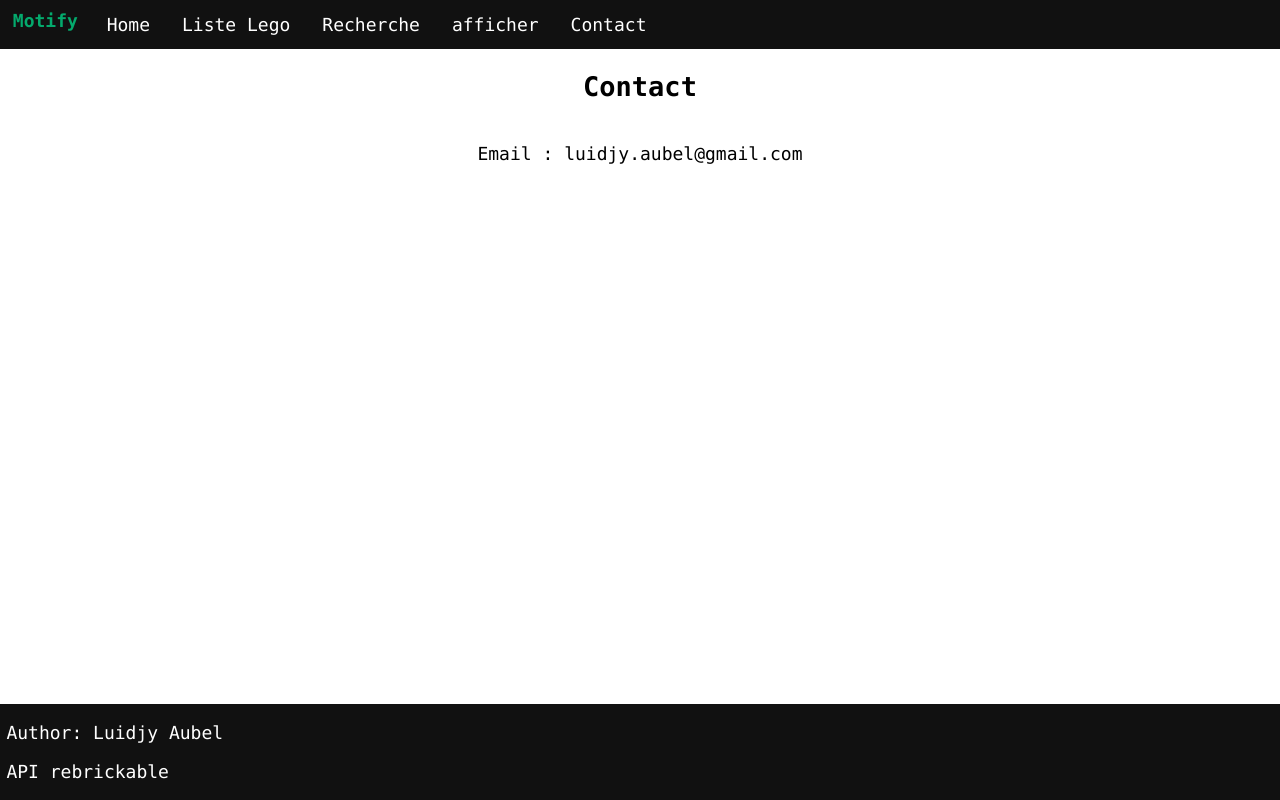
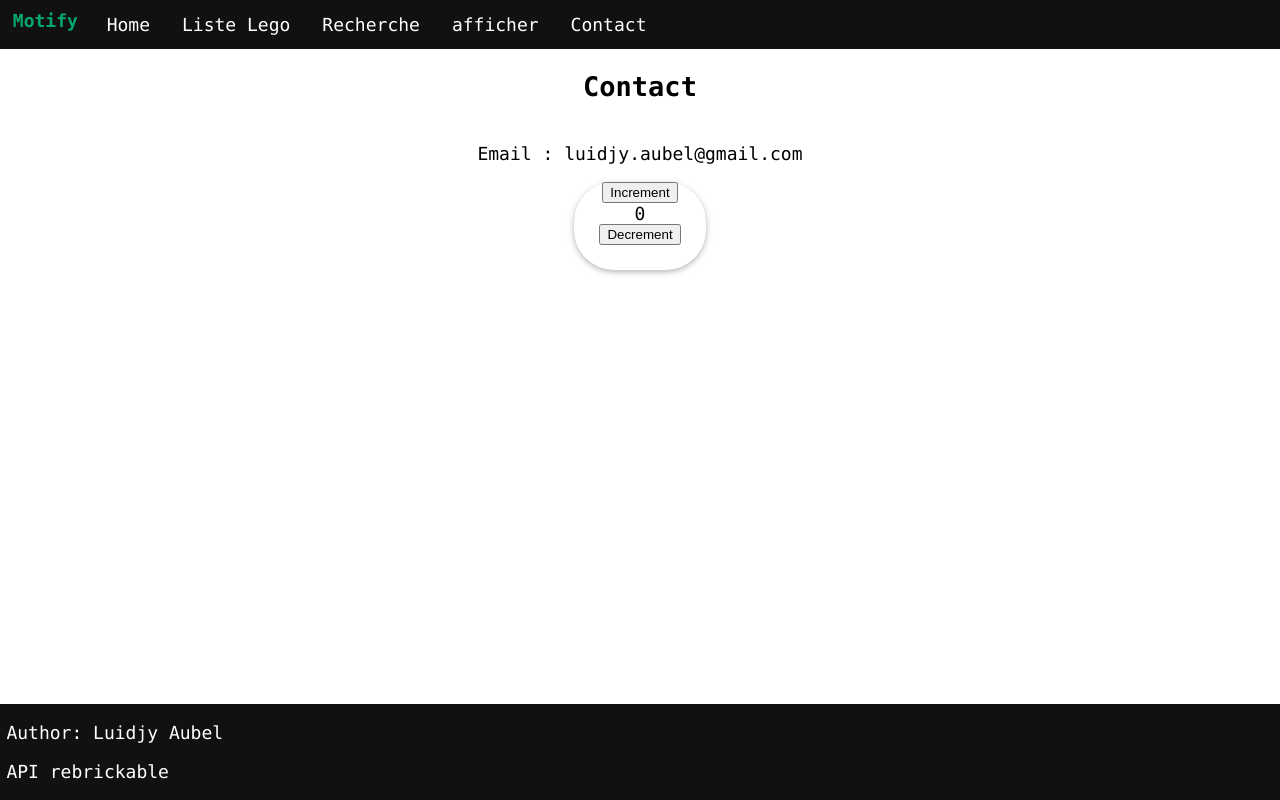
Before and after one commit to LuidjyAubel/React-app, a React (Create React App) app: page /contact in a window 1280 px wide. Built offline with nearby package versions, Linux system fonts and the light colour scheme.

Commit message:
feat: react reduc

```diff
--- a/package.json
+++ b/package.json
@@ -3,6 +3,7 @@
   "version": "0.1.0",
   "private": true,
   "dependencies": {
+    "@reduxjs/toolkit": "^1.9.0",
     "@testing-library/jest-dom": "^5.16.5",
     "@testing-library/react": "^13.4.0",
     "@testing-library/user-event": "^13.5.0",
@@ -10,6 +11,7 @@
     "react": "^18.2.0",
     "react-dom": "^18.2.0",
     "react-form-component": "^2.4.3",
+    "react-redux": "^8.0.5",
     "react-scripts": "5.0.1",
     "web-vitals": "^2.1.4"
   },
--- /dev/null
+++ b/src/components/Counter.js
@@ -0,0 +1,27 @@
+import React from 'react'
+import { useSelector, useDispatch } from 'react-redux'
+import { decrement, increment } from '../feature/counter'
+
+export default function Counter() {
+  const count = useSelector((state) => state.counter.value)
+  const dispatch = useDispatch()
+
+
+  return (
+      <div>
+        <button
+          aria-label="Increment value"
+          onClick={() => dispatch(increment())}
+        >
+          Increment
+        </button>
+        <span>{count}</span>
+        <button
+          aria-label="Decrement value"
+          onClick={() => dispatch(decrement())}
+        >
+          Decrement
+        </button>
+      </div>
+  )
+}
--- /dev/null
+++ b/src/feature/counter.js
@@ -0,0 +1,28 @@
+import { createSlice } from '@reduxjs/toolkit'
+
+export const counterSlice = createSlice({
+  name: 'counter',
+  initialState: {
+    value: 0,
+  },
+  reducers: {
+    increment: (state) => {
+      // Redux Toolkit allows us to write "mutating" logic in reducers. It
+      // doesn't actually mutate the state because it uses the Immer library,
+      // which detects changes to a "draft state" and produces a brand new
+      // immutable state based off those changes
+      state.value += 1
+    },
+    decrement: (state) => {
+      state.value -= 1
+    },
+    incrementByAmount: (state, action) => {
+      state.value += action.payload
+    },
+  },
+})
+
+// Action creators are generated for each case reducer function
+export const { increment, decrement, incrementByAmount } = counterSlice.actions
+
+export default counterSlice.reducer
--- a/src/index.js
+++ b/src/index.js
@@ -2,9 +2,15 @@
 import ReactDOM from 'react-dom/client';
 import './index.css';
 import App from './App';
+import store from './store'
+import { Provider } from 'react-redux'
 
 const root = ReactDOM.createRoot(document.getElementById('root'));
-root.render(<App />);
+root.render(
+  <Provider store={store}>
+    <App />
+  </Provider>
+);
 /*root.render(
   <React.StrictMode>
     <App />
--- a/src/pages/Contact.js
+++ b/src/pages/Contact.js
@@ -1,9 +1,11 @@
 import React from "react";
+import Counter from "../components/Counter";
 function Contact() {
     return (
         <div className="item">
             <h2>Contact</h2>
             <p>Email : luidjy.aubel@gmail.com</p>
+            <Counter/>
             <footer>
                 <p>Author: Luidjy Aubel</p>
                 <p>API rebrickable</p>
--- a/src/pages/Test.js
+++ b/src/pages/Test.js
@@ -58,6 +58,7 @@
         return (
             <div>
                 <input type="text" placeholder="Search..." value={inputVal} onChange={onInputChange} />
+
                 <footer>
                     <p>Author: Luidjy Aubel</p>
                     <p>API rebrickable</p>
--- /dev/null
+++ b/src/store.js
@@ -0,0 +1,8 @@
+import { configureStore } from '@reduxjs/toolkit'
+import counterReducer from './feature/counter'
+
+export default configureStore({
+  reducer: {
+    counter: counterReducer,
+  },
+})
```
Also changed, not shown: 2 other files (tests, documents, lock files or other folders).
